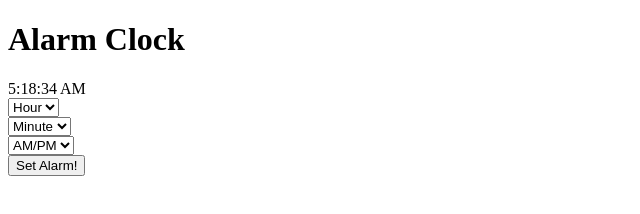
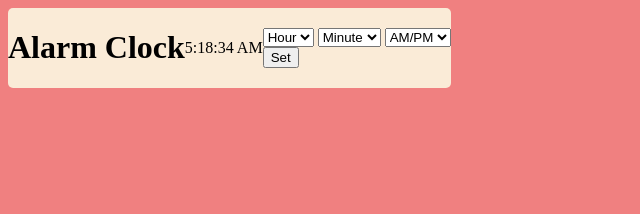
Before and after one commit to DanTheHydrated/Alarm-Clock, a plain HTML site: page index.html in a window 1280 px wide. Shown: the whole page, without its empty margins (0-640 px from the left). Drawn offline with Linux system fonts and the light colour scheme.

Commit message:
something better

```diff
--- a/index.html
+++ b/index.html
@@ -16,24 +16,23 @@
         <div class="time"></div>
     </div>
 
-    <div class = "content">
-        <div class = "columnm">
+    <div class = "set Alarm">
+        <div class = "form-actions">
             <select>
                 <option value="Hour" selected hidden>Hour</option>
             </select>
-        </div>
-        <div class="column">
             <select>
                 <option value="Minute" selected hidden>Minute</option>
             </select>
-        </div>
-        <div class="column">
             <select>
                 <option value="AM/PM" selected hidden>AM/PM</option>
             </select>
         </div>
 
-        <button>Set Alarm!</button>
+        <button id="start">Set</button>
+        <div id="active-alarm">
+            <div id="arlam-text"></div>
+        </div>
     </div>
 </div>
 
--- a/main.js
+++ b/main.js
@@ -1,5 +1,7 @@
 var time = document.querySelector(".time");
 const selectMenu = document.querySelectorAll("select");
+SetAlarmBtn = document.querySelector('button');
+let alarmTime;
 
 //Clock function
 function updateClock() {
@@ -10,7 +12,7 @@ function updateClock() {
     var minutes = now.getMinutes();
     var seconds = now.getSeconds();
 
-  // format date and time
+  // format time
     hours = hours % 12 || 12;
     minutes = minutes < 10 ? "0" + minutes : minutes;
     seconds = seconds < 10 ? "0" + seconds : seconds;
@@ -24,21 +26,36 @@ function updateClock() {
 updateClock();
 setInterval(updateClock, 1000);
 
+
 //Scroll selectors
+
     for (let i=12; i>0; i--) {
         i = i < 10 ? "0" + i : i;
-    let option = `<option value= "${i}">${i}</option>`;
-    selectMenu[0].firstElementChild.insertAdjacentHTML("afterend", option);
+        let hour = `<option value= "${i}">${i}</option>`;
+        selectMenu[0].firstElementChild.insertAdjacentHTML("afterend", hour);
     }
 
     for (let i=59; i>0; i--) {
         i = i < 10 ? "0" + i : i;
-    let option = `<option value= "${i}">${i}</option>`;
-    selectMenu[1].firstElementChild.insertAdjacentHTML("afterend", option);
+        let min = `<option value= "${i}">${i}</option>`;
+        selectMenu[1].firstElementChild.insertAdjacentHTML("afterend", min);
     }
 
     for (let i=2; i > 0; i--) {
         let ampm = i == 1 ? "AM" : "PM";
-    let option = `<option value= "${AMPM}">${AMPM}</option>`;
-    selectMenu[2].firstElementChild.insertAdjacentHTML("afterend", option);
+        let zone = `<option value= "${ampm}">${ampm}</option>`;
+        selectMenu[2].firstElementChild.insertAdjacentHTML("afterend", zone);
     }
+
+
+
+
+//Alarm Function
+function setAlarm() {
+    let alarmTime = `${selectMenu[0].value}:${selectMenu[1].value}:${selectMenu[2].value}`;
+
+    if(alarmTime === time) {
+        alert('The time has come!');
+    }
+}
+setAlarmbtn.addEventListener('click', setAlarm)
--- a/styling.css
+++ b/styling.css
@@ -0,0 +1,15 @@
+body, .wrapper {
+    align-items: center;
+    display:flex;
+}
+
+body {
+    background-color: lightcoral;
+}
+
+.wrapper {
+    background-color: antiquewhite;
+    border-radius: 5px;
+    flex-direction: row;
+    align-self: center;
+}
```
Also changed, not shown: 1 other file. Lines whose indentation alone changed are shown as unchanged.
